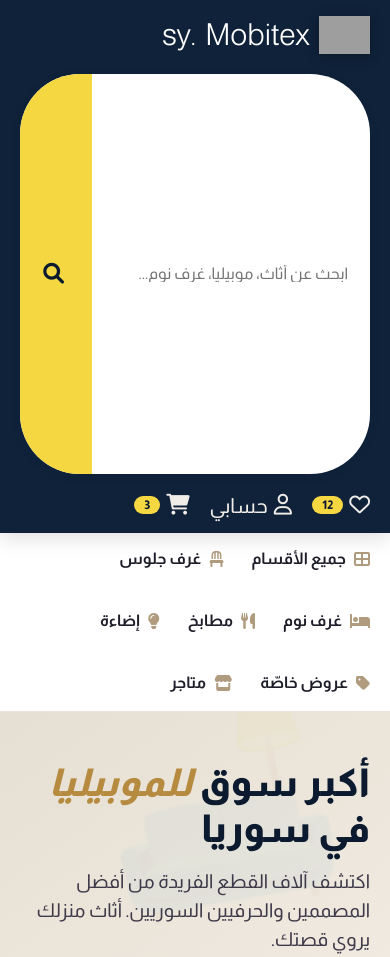
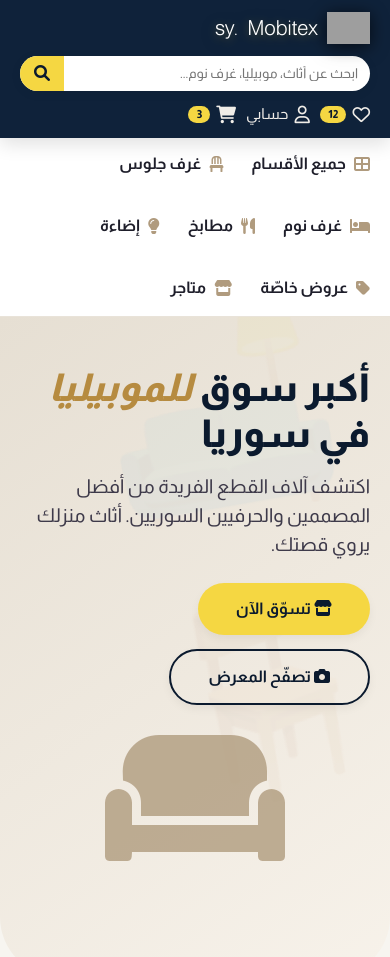
Before and after one commit to haidergiyasmahfoud-wq/mobitex, a plain HTML site: page index.html in a window 390 px wide. Shown: the top 957 px of the page. Drawn offline with Linux system fonts and the light colour scheme; grey boxes are pictures that could not be loaded.

Commit message:
Update index.html

```diff
--- a/index.html
+++ b/index.html
@@ -47,7 +47,7 @@
       transition: background 0.3s;
     }
     .header:hover {
-      background: #0f223a; /* حركة بسيطة عند المرور */
+      background: #0f223a;
     }
 
     .header-inner {
@@ -58,7 +58,7 @@
       gap: 16px;
     }
 
-    /* الشعار – صورة من Imgur + نص */
+    /* الشعار – صورة من Imgur + نص + تظليل خفيف */
     .logo {
       display: flex;
       align-items: center;
@@ -68,11 +68,19 @@
       letter-spacing: -0.5px;
       color: #f5d742;
       text-decoration: none;
+      /* تظليل اللوجو (ظل نص + ظل للصورة) */
+      text-shadow: 0 2px 8px rgba(245, 215, 66, 0.3);
+      filter: drop-shadow(0 4px 10px rgba(0,0,0,0.25));
+      transition: filter 0.3s, text-shadow 0.3s;
+    }
+    .logo:hover {
+      filter: drop-shadow(0 6px 16px rgba(245, 215, 66, 0.45));
+      text-shadow: 0 4px 14px rgba(245, 215, 66, 0.5);
     }
     .logo img {
       height: 48px;
       width: auto;
-      filter: drop-shadow(0 2px 6px rgba(0,0,0,0.3));
+      filter: drop-shadow(0 2px 8px rgba(0,0,0,0.4));
       transition: transform 0.3s ease;
     }
     .logo img:hover {
@@ -83,9 +91,10 @@
       font-weight: 300;
     }
 
-    /* شريط البحث */
+    /* شريط البحث – تحسين للجوال */
     .search-bar {
-      flex: 1 1 400px;
+      flex: 1 1 360px;
+      min-width: 160px;
       display: flex;
       background: #fff;
       border-radius: 60px;
@@ -100,21 +109,23 @@
     .search-bar input {
       flex: 1;
       border: none;
-      padding: 14px 22px;
+      padding: 14px 18px;
       font-size: 1rem;
       font-family: inherit;
       outline: none;
       background: transparent;
       color: #1e1e2a;
+      min-width: 80px;
     }
     .search-bar button {
       background: #f5d742;
       border: none;
-      padding: 0 28px;
-      font-size: 1.3rem;
+      padding: 0 22px;
+      font-size: 1.2rem;
       color: #0b1a2e;
       cursor: pointer;
       transition: 0.2s;
+      flex-shrink: 0;
     }
     .search-bar button:hover {
       background: #e5c42e;
@@ -204,7 +215,6 @@
       position: relative;
       overflow: hidden;
     }
-    /* خلفية متحركة (دوائر) */
     .hero::before {
       content: "🛋️🪑🛏️";
       position: absolute;
@@ -291,7 +301,6 @@
       animation: float 3s ease-in-out infinite;
     }
 
-    /* حركات */
     @keyframes fadeSlideUp {
       0% { opacity: 0; transform: translateY(30px); }
       100% { opacity: 1; transform: translateY(0); }
@@ -421,7 +430,6 @@
       transform: scale(1.15) rotate(4deg);
       color: #0b1a2e;
     }
-    /* خلفيات مختلفة للمنتجات (صور وهمية) */
     .product-card:nth-child(1) .product-img { background: #d9d0c0; }
     .product-card:nth-child(2) .product-img { background: #c7bdab; }
     .product-card:nth-child(3) .product-img { background: #ddd2c2; }
@@ -565,7 +573,7 @@
     }
 
     /* ============================================================
-       RESPONSIVE
+       RESPONSIVE – تحسينات خاصة بالجوال
        ============================================================ */
     @media (max-width: 800px) {
       .hero-text h1 {
@@ -574,34 +582,81 @@
       .header-inner {
         flex-direction: column;
         align-items: stretch;
+        gap: 12px;
       }
       .search-bar {
         width: 100%;
+        flex: 1 1 auto;
+        min-width: 0;
+      }
+      .search-bar input {
+        padding: 12px 16px;
+        font-size: 0.95rem;
+      }
+      .search-bar button {
+        padding: 0 18px;
+        font-size: 1.1rem;
       }
       .logo img {
         height: 38px;
       }
+      .logo {
+        font-size: 1.6rem;
+        text-shadow: 0 2px 8px rgba(245, 215, 66, 0.3);
+        filter: drop-shadow(0 3px 8px rgba(0,0,0,0.3));
+      }
       .banner-mega h2 {
         font-size: 2rem;
+      }
+      .header-actions {
+        gap: 14px;
+        font-size: 1.1rem;
+        justify-content: flex-start;
+      }
+      .header-actions a span.badge {
+        font-size: 0.7rem;
+        padding: 0 8px;
+      }
+    }
+
+    @media (max-width: 480px) {
+      .search-bar input {
+        padding: 10px 12px;
+        font-size: 0.85rem;
+        min-width: 60px;
+      }
+      .search-bar button {
+        padding: 0 14px;
+        font-size: 1rem;
+      }
+      .logo {
+        font-size: 1.3rem;
+      }
+      .logo img {
+        height: 32px;
+      }
+      .header-actions {
+        gap: 10px;
+        font-size: 0.95rem;
+        flex-wrap: wrap;
+      }
+      .header-actions a i {
+        font-size: 1.1rem;
       }
     }
   </style>
 </head>
 <body>
 
-<!-- ============================================================
-     HTML (منفصل) – مع شرح لكل قسم
-     ============================================================ -->
-
 <!-- HEADER: شعار + بحث + أيقونات -->
 <header class="header">
   <div class="container header-inner">
-    <!-- الشعار: صورة من Imgur + نص -->
+    <!-- الشعار: صورة من Imgur + نص مع تظليل -->
     <a href="#" class="logo">
       <img src="https://imgur.com/rAnuXIA.png" alt="Mobitex Logo" onerror="this.src='https://via.placeholder.com/48?text=M'">
       <span>Mobitex</span><span>.sy</span>
     </a>
-    <!-- شريط بحث -->
+    <!-- شريط بحث – محسّن للجوال -->
     <div class="search-bar">
       <input type="text" placeholder="ابحث عن أثاث، موبيليا، غرف نوم...">
       <button><i class="fas fa-search"></i></button>
@@ -746,7 +801,6 @@
       products.forEach(p => {
         const card = document.createElement('div');
         card.className = 'product-card';
-        // إضافة صور عبر أيقونات (مع خلفيات مختلفة في CSS)
         card.innerHTML = `
           <div class="product-img"><i class="fas ${p.icon}"></i></div>
           <div class="product-info">
@@ -761,14 +815,11 @@
     }
 
     // 3. تفاعلات وحركات إضافية
-
-    // 3.a عند النقر على زر "تسوّق الآن" في الهيرو
     const ctaBtn = document.querySelector('.hero-cta .btn-gold');
     if (ctaBtn) {
       ctaBtn.addEventListener('click', function(e) {
         e.preventDefault();
         alert('🚀 مرحباً بك في Mobitex · أكبر سوق للموبيليا السورية!');
-        // حركة بسيطة: تغيير لون الزر مؤقتاً
         this.style.backgroundColor = '#fff';
         this.style.color = '#0b1a2e';
         setTimeout(() => {
@@ -778,12 +829,9 @@
       });
     }
 
-    // 3.b إضافة تأثير عند تمرير الفأرة على أي بطاقة منتج (تم في CSS)
-    // 3.c إضافة رسالة ترحيبية في الكونسول
     console.log('🛋️ Mobitex · سوريا · أكبر سوق للموبيليا والمفروشات');
     console.log('📌 تم إضافة صور (أيقونات) وحركات وتفاعلات بنجاح!');
 
-    // 3.d إضافة تأثير كتابة في شريط البحث (توضيح)
     const searchInput = document.querySelector('.search-bar input');
     if (searchInput) {
       searchInput.addEventListener('focus', function() {
```
